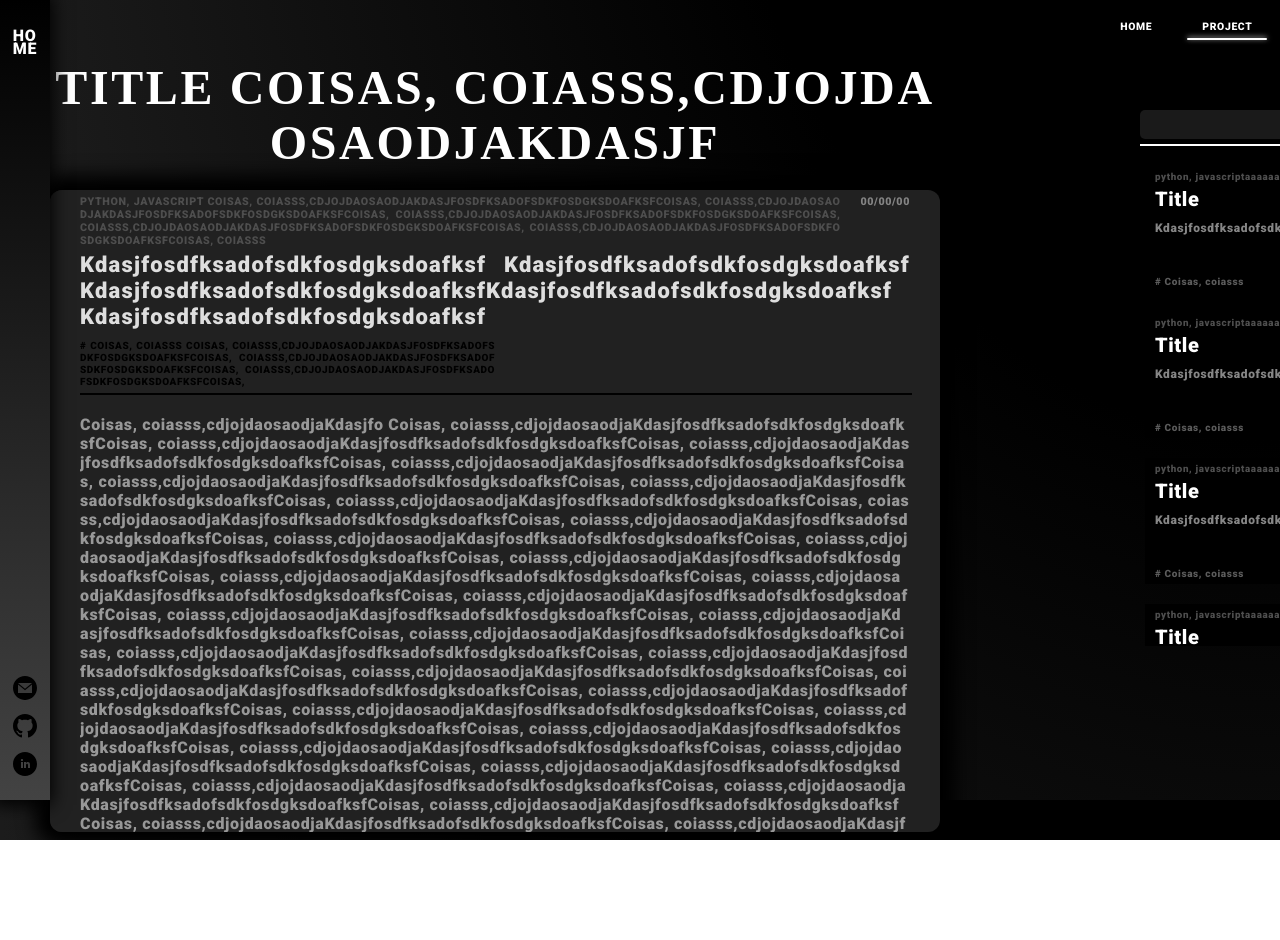
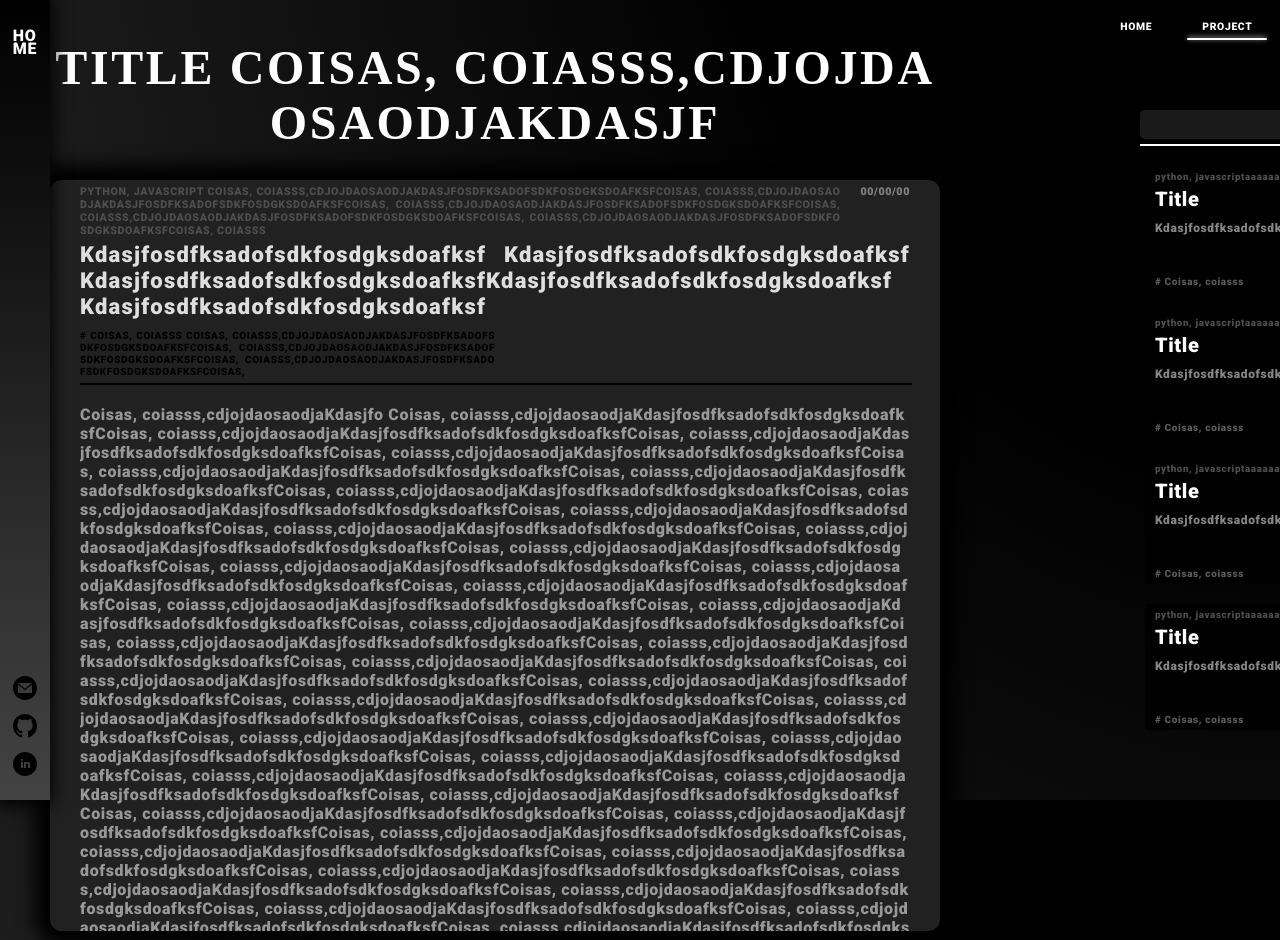
Before and after one commit to BecomeAllan/webportfolio, a Next.js app: page /project in a window 1280 px wide. Shown: the top 940 px of the page. Before the commit the page ends 840 px from the top, so only its background shows below. Built offline with nearby package versions, Linux system fonts and the light colour scheme; a web font is replaced by a local one.

Commit message:
update style project

```diff
--- a/src/pages/project/project.module.scss
+++ b/src/pages/project/project.module.scss
@@ -15,9 +15,11 @@
     width: 904px;
 
     & > h1 {
-      padding-bottom: 20px;
+      padding-bottom: 10px;
       color: #ffffff;
       text-align: center;
+
+      transform: translateY(-20px);
 
       font-size: 48px;
       letter-spacing: 0.055em;
@@ -40,7 +42,7 @@
       border-radius: 12px;
       // height: 100%;
       min-height: 450px;
-      max-height: 650px;
+      max-height: 95vh;
       padding: 0 30px;
 
       .topCard {
@@ -193,7 +195,7 @@
       display: flex;
       flex-direction: column;
       align-items: center;
-      max-height: 500px;
+      max-height:   600px;
       width: 100%;
 
       h1 {
```
